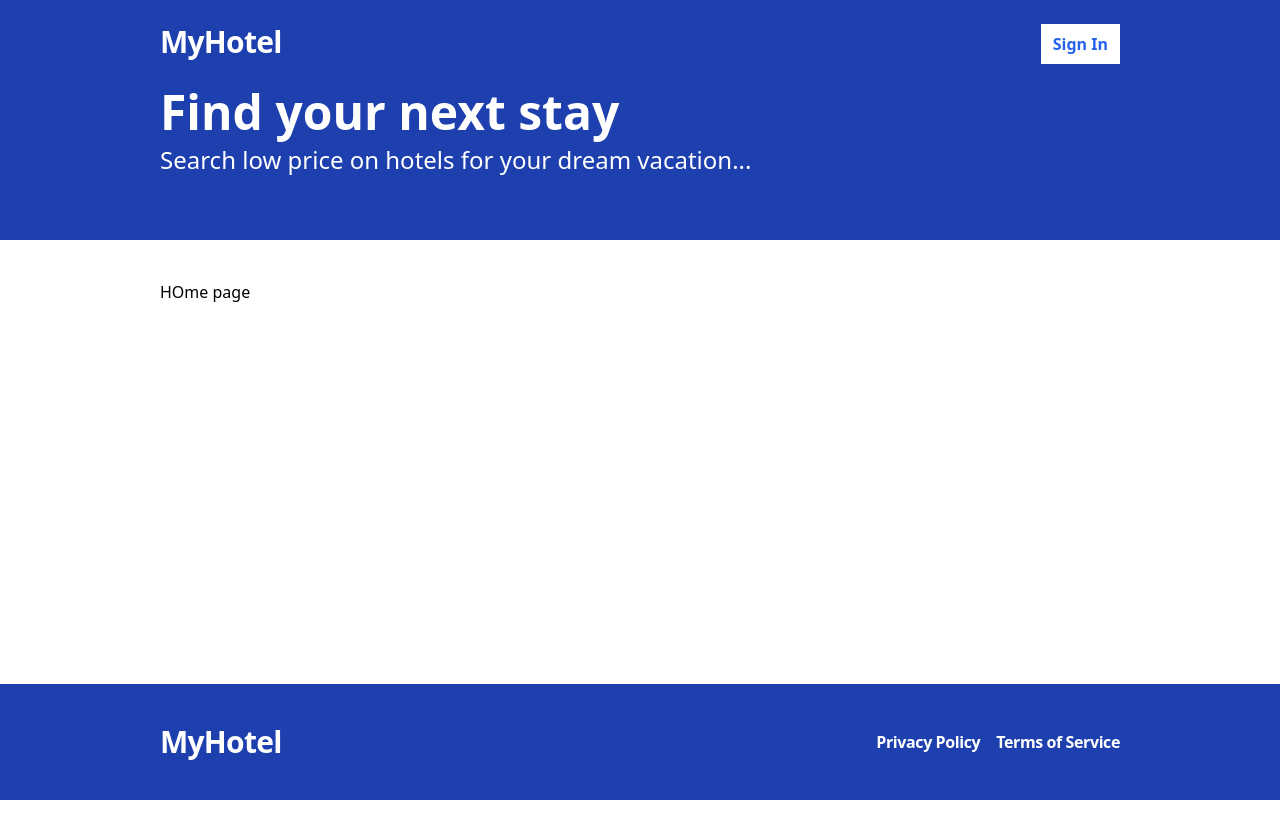
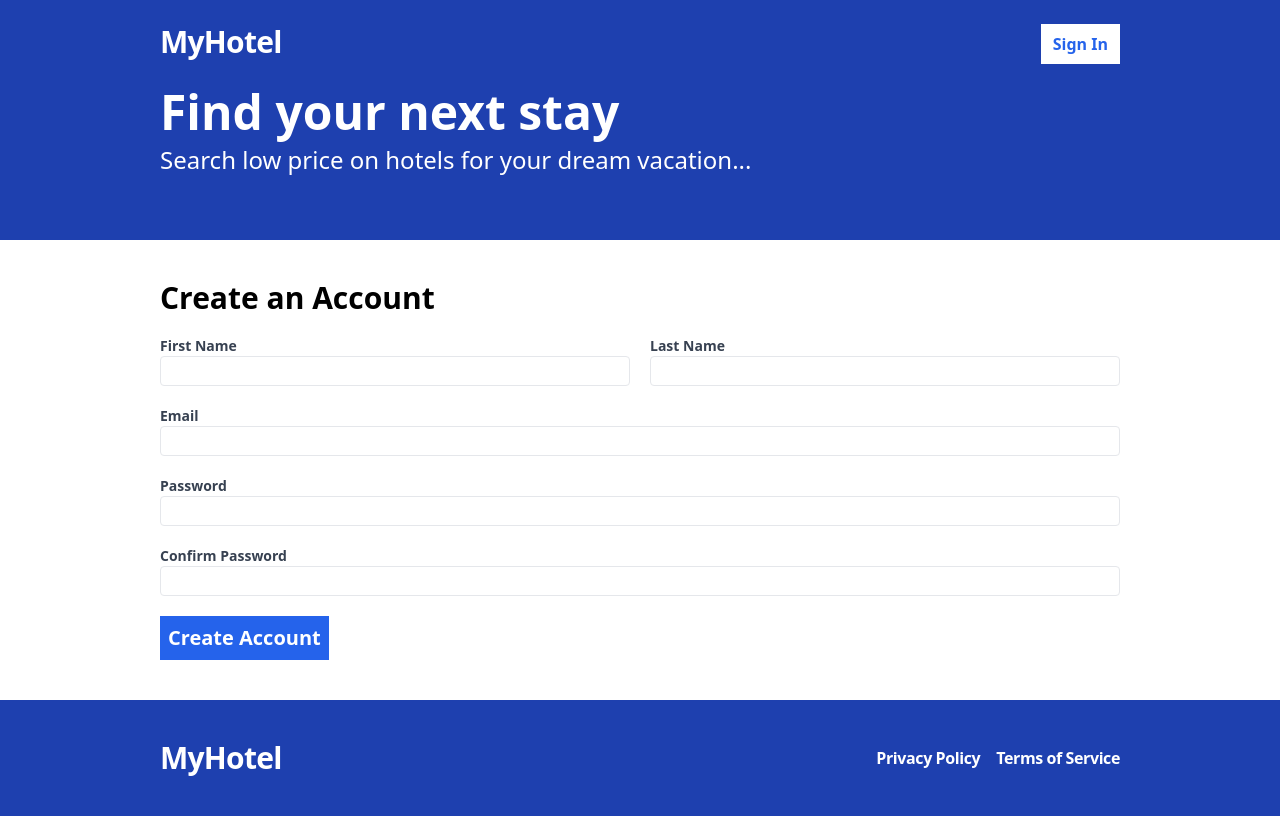
Before and after one commit to 1zizo1/MyHotel, a React (Vite) app in the folder frontend/: page /register in a window 1280 px wide. Before the commit this address led to /. Built offline with nearby package versions, Linux system fonts and the light colour scheme.

Commit message:
[front] added registration page - fetch apis page

```diff
--- a/frontend/package.json
+++ b/frontend/package.json
@@ -13,6 +13,8 @@
     "@types/react-router-dom": "^5.3.3",
     "react": "^18.3.1",
     "react-dom": "^18.3.1",
+    "react-hook-form": "^7.53.0",
+    "react-query": "^3.39.3",
     "react-router-dom": "^6.23.1"
   },
   "devDependencies": {
--- a/frontend/src/App.tsx
+++ b/frontend/src/App.tsx
@@ -6,6 +6,7 @@
 }
   from "react-router-dom";
 import Layout from "./layouts/Layout";
+import Register from "./pages/Register";
 
 const App = () => {
   return (
@@ -20,6 +21,11 @@
             <Layout>
           <p>search page</p>
         </Layout>} />
+        <Route path="/register" element={
+          <Layout>
+            <Register/>
+          </Layout>
+        }/>
           <Route path="*" element={<Navigate to="/"/>} />
 
       </Routes>
--- /dev/null
+++ b/frontend/src/api-client.ts
@@ -0,0 +1,15 @@
+import { RegisterFormData } from "./pages/Register";
+const API_BASE_URL = import.meta.env.VITE_API_BASE_URL
+export const register =async (formData:RegisterFormData)=>{
+const res = await fetch(`${API_BASE_URL}/api/users/register`,{
+    method:'POST',
+    headers:{
+        "Content-Type": "application/json"
+    },
+    body:JSON.stringify(formData)
+})
+const responseBody = await res.json()
+if(!res.ok){
+    throw new Error(responseBody.message)
+}
+}
--- a/frontend/src/main.tsx
+++ b/frontend/src/main.tsx
@@ -2,9 +2,20 @@
 import ReactDOM from 'react-dom/client'
 import App from './App.tsx'
 import './index.css'
+import { QueryClient, QueryClientProvider } from 'react-query'
 
+
+const queryClient = new QueryClient({
+  defaultOptions:{
+    queries:{
+      retry:0,
+    },
+  },
+})
 ReactDOM.createRoot(document.getElementById('root')!).render(
   <React.StrictMode>
+    <QueryClientProvider client={queryClient}>
     <App />
+    </QueryClientProvider>
   </React.StrictMode>,
 )
--- /dev/null
+++ b/frontend/src/pages/Register.tsx
@@ -0,0 +1,85 @@
+import { useForm } from "react-hook-form"
+import { useMutation } from "react-query";
+import * as apiClient from '../api-client'
+export type RegisterFormData = {
+    firstName: string;
+    lastName: string;
+    email: string;
+    password: string;
+    confirmPassword: string;
+}
+export default function Register() {
+    const { register, watch, handleSubmit, formState: { errors } } = useForm<RegisterFormData>();
+    const mutation = useMutation(apiClient.register, {
+        onSuccess: () => {
+            console.log("regteration succcess");
+
+        },
+        onError: (error: Error) => {
+            console.log(error.message);
+
+        }
+    })
+    const onSubmit = handleSubmit((data) => {
+        mutation.mutate(data)
+    })
+
+    return (
+        <form className='flex flex-col gap-5' onSubmit={onSubmit}>
+            <h2 className='text-3xl font-bold'>
+                Create an Account
+            </h2>
+            <div className="flex flex-col md:flex-row gap-5">
+                <label className=" text-gray-700 text-sm font-bold flex-1">
+                    First Name
+                    <input type="text" className="border rounded w-full py-1 px-2 font-normal"{...register("firstName", { required: "This Field is required" })} />
+                    {errors.firstName && (
+                        <span className="text-red-500">{errors.firstName.message}</span>
+                    )}
+                </label>
+                <label className=" text-gray-700 text-sm font-bold flex-1">
+                    Last Name
+                    <input type="text" className="border rounded w-full py-1 px-2 font-normal" {...register("lastName", { required: "This Field is required" })} />
+                    {errors.lastName && (
+                        <span className="text-red-500">{errors.lastName.message}</span>
+                    )}
+                </label>
+
+            </div>
+            <label className=" text-gray-700 text-sm font-bold flex-1">
+                Email
+                <input type="email" className="border rounded w-full py-1 px-2 font-normal  " {...register("email", { required: "This Field is required" })} />
+                {errors.email && (
+                    <span className="text-red-500">{errors.email.message}</span>
+                )}
+            </label>
+            <label className=" text-gray-700 text-sm font-bold flex-1">
+                Password
+                <input type="password" className="border rounded w-full py-1 px-2 font-normal  " {...register("password", { required: "This Field is required", minLength: { value: 8, message: "password msut be at least 8 characters" } })} />
+                {errors.password && (
+                    <span className="text-red-500">{errors.password.message}</span>
+                )}
+            </label>
+            <label className=" text-gray-700 text-sm font-bold flex-1">
+                Confirm Password
+                <input type="password" className="border rounded w-full py-1 px-2 font-normal  " {...register("confirmPassword", {
+                    validate: (val) => {
+                        if (!val) {
+                            return "this field is required"
+                        } else if (watch("password") !== val) {
+                            return "Your password do not match"
+                        }
+                    }
+                })} />
+                {errors.confirmPassword && (
+                    <span className="text-red-500">{errors.confirmPassword.message}</span>
+                )}
+            </label>
+            <span>
+                <button type="submit" className="bg-blue-600 text-white p-2 font-bold hover:bg-blue-500 text-xl">
+                    Create Account
+                </button>
+            </span>
+        </form>
+    )
+}
--- a/frontend/tailwind.config.js
+++ b/frontend/tailwind.config.js
@@ -4,7 +4,9 @@
   theme: {
     extend: {},
     container:{
-      padding: "10rem"
+      padding: {
+        md:"10rem"
+      }
     }
   },
   plugins: [],
```
Also changed, not shown: 2 other files (tests, documents, lock files or other folders).
